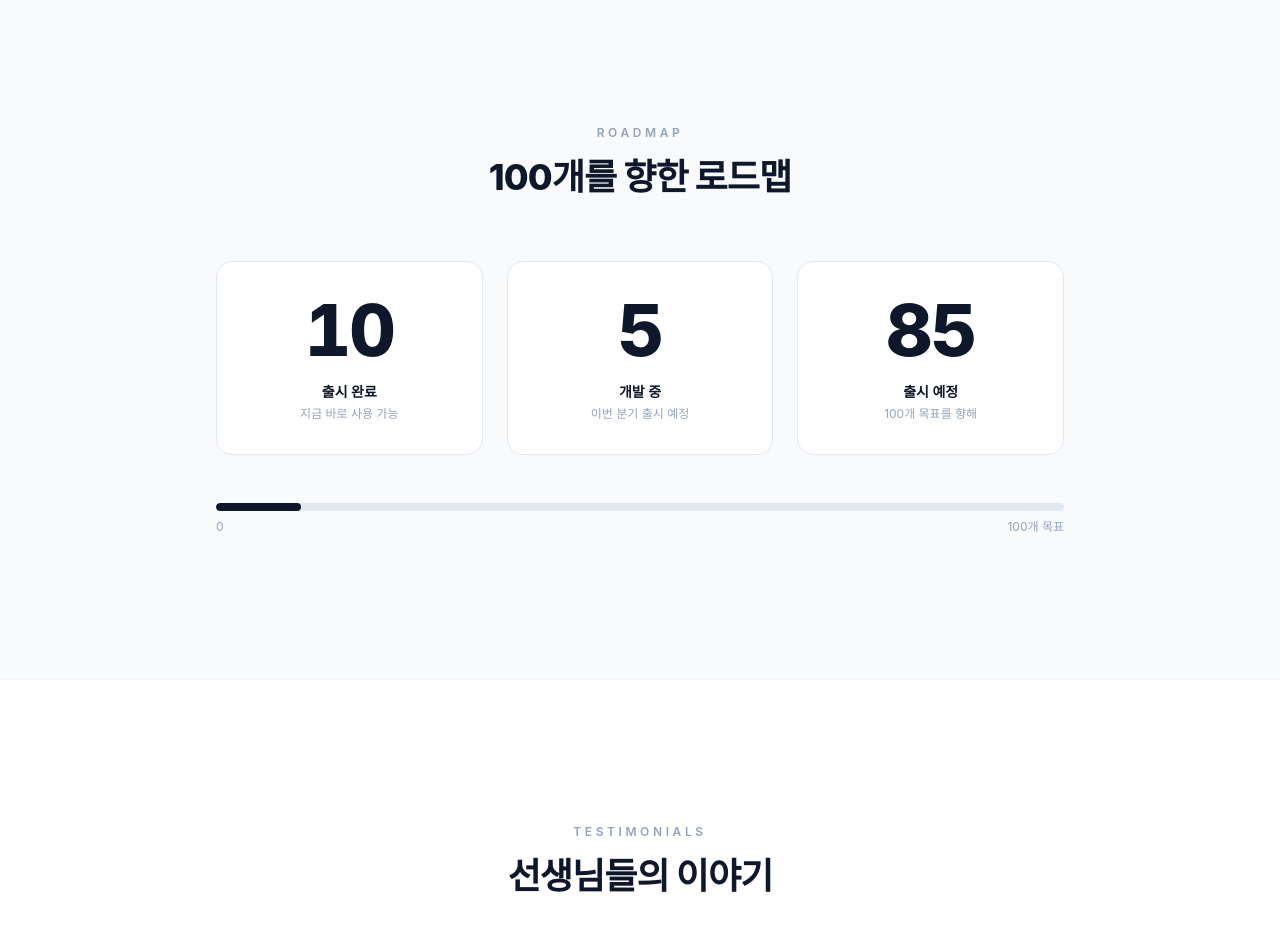
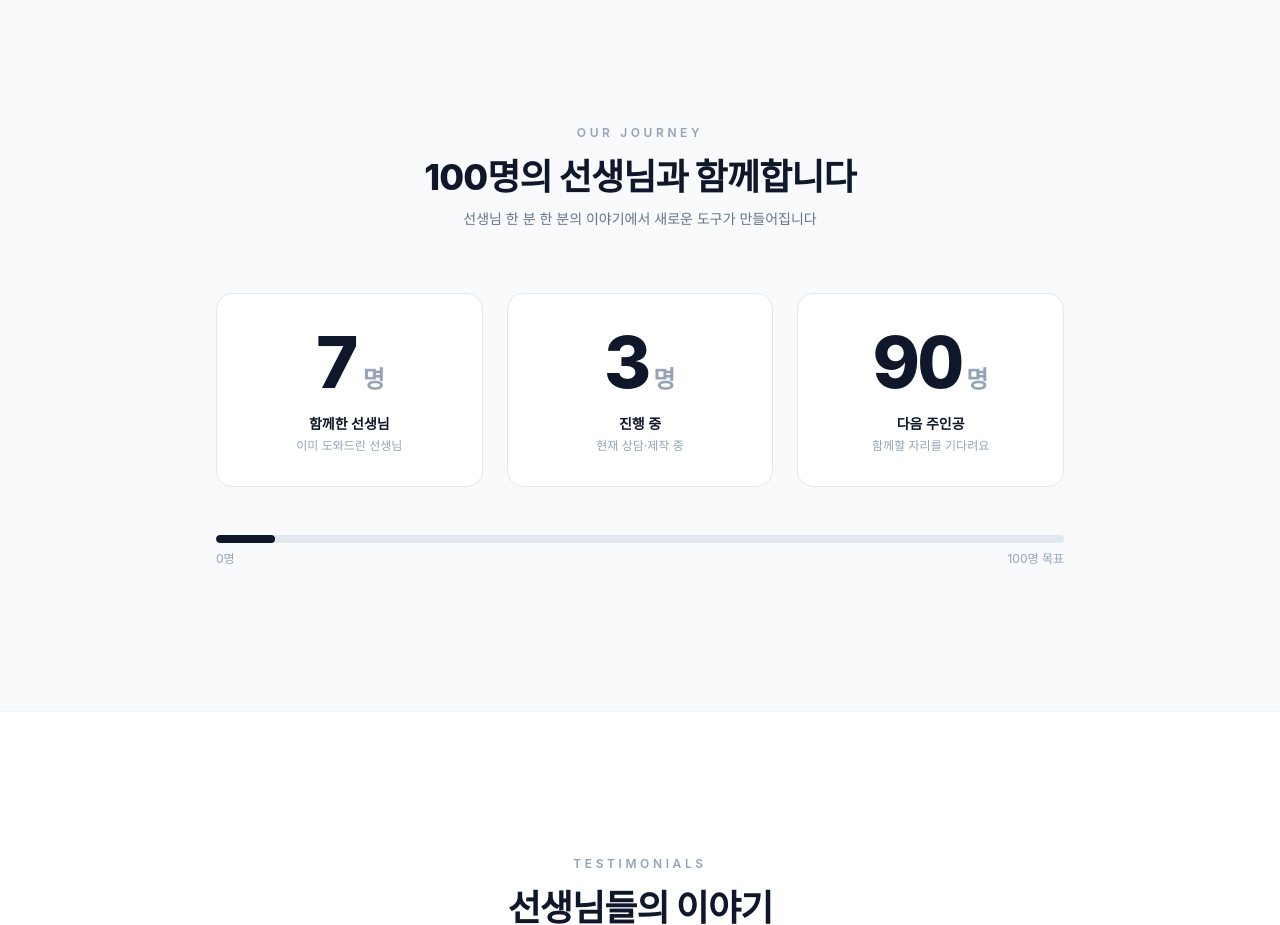
Before and after one commit to cih4682/tnb-school, a Next.js app: page / in a window 1280 px wide. Shown: the part 3880-4805 px from the top of the page. Built offline with nearby package versions, Linux system fonts and the light colour scheme; no server answers; a web font is replaced by a local one.

Commit message:
Change roadmap: from 100 apps to 100 teachers journey

```diff
--- a/components/sections/Roadmap.tsx
+++ b/components/sections/Roadmap.tsx
@@ -2,7 +2,6 @@
 
 import { useEffect, useRef, useState } from "react";
 import { motion, useInView } from "framer-motion";
-import { APP_GOAL } from "@/data/apps";
 
 function useCountUp(target: number, inView: boolean, duration = 1500) {
   const [n, setN] = useState(0);
@@ -22,14 +21,15 @@ function useCountUp(target: number, inView: boolean, duration = 1500) {
   return n;
 }
 
-const released = 10;
-const inProgress = 5;
-const planned = APP_GOAL - released - inProgress;
+const TEACHER_GOAL = 100;
+const helped = 7;
+const ongoing = 3;
+const waiting = TEACHER_GOAL - helped - ongoing;
 
 const stages = [
-  { label: "출시 완료", target: released, desc: "지금 바로 사용 가능", duration: 1200 },
-  { label: "개발 중", target: inProgress, desc: "이번 분기 출시 예정", duration: 1000 },
-  { label: "출시 예정", target: planned, desc: "100개 목표를 향해", duration: 1800 },
+  { label: "함께한 선생님", target: helped, desc: "이미 도와드린 선생님", duration: 1200, suffix: "명" },
+  { label: "진행 중", target: ongoing, desc: "현재 상담·제작 중", duration: 1000, suffix: "명" },
+  { label: "다음 주인공", target: waiting, desc: "함께할 자리를 기다려요", duration: 1800, suffix: "명" },
 ];
 
 export function Roadmap() {
@@ -52,8 +52,13 @@ export function Roadmap() {
           transition={{ duration: 0.7 }}
           className="text-center"
         >
-          <p className="text-xs font-semibold uppercase tracking-[0.3em] text-slate-400">Roadmap</p>
-          <h2 className="mt-4 text-3xl font-extrabold tracking-tight md:text-4xl">100개를 향한 로드맵</h2>
+          <p className="text-xs font-semibold uppercase tracking-[0.3em] text-slate-400">Our Journey</p>
+          <h2 className="mt-4 text-3xl font-extrabold tracking-tight md:text-4xl">
+            100명의 선생님과 함께합니다
+          </h2>
+          <p className="mt-3 text-sm text-slate-500">
+            선생님 한 분 한 분의 이야기에서 새로운 도구가 만들어집니다
+          </p>
         </motion.div>
 
         <div className="mt-16 grid gap-6 md:grid-cols-3">
@@ -67,9 +72,12 @@ export function Roadmap() {
               whileHover={{ y: -4 }}
               className="rounded-2xl border border-slate-200 bg-white p-8 text-center transition-shadow hover:shadow-lg"
             >
-              <span className="text-6xl font-extrabold tabular-nums tracking-tight md:text-7xl">
-                {counts[i]}
-              </span>
+              <div className="flex items-baseline justify-center gap-1">
+                <span className="text-6xl font-extrabold tabular-nums tracking-tight md:text-7xl">
+                  {counts[i]}
+                </span>
+                <span className="text-2xl font-bold text-slate-400">{s.suffix}</span>
+              </div>
               <p className="mt-4 text-sm font-semibold">{s.label}</p>
               <p className="mt-1 text-xs text-slate-400">{s.desc}</p>
             </motion.div>
@@ -86,14 +94,14 @@ export function Roadmap() {
           <div className="h-2 w-full overflow-hidden rounded-full bg-slate-200">
             <motion.div
               initial={{ width: 0 }}
-              animate={inView ? { width: `${(released / APP_GOAL) * 100}%` } : {}}
+              animate={inView ? { width: `${(helped / TEACHER_GOAL) * 100}%` } : {}}
               transition={{ duration: 1.5, delay: 0.3, ease: [0.22, 1, 0.36, 1] }}
               className="h-full rounded-full bg-slate-900"
             />
           </div>
           <div className="mt-2 flex justify-between text-xs text-slate-400">
-            <span>0</span>
-            <span>100개 목표</span>
+            <span>0명</span>
+            <span>100명 목표</span>
           </div>
         </motion.div>
       </div>
```
